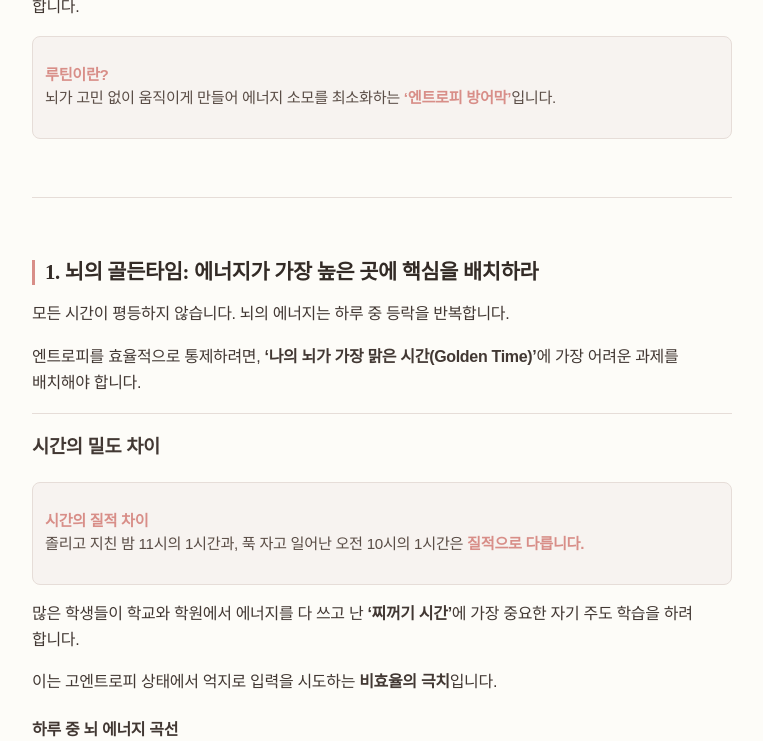
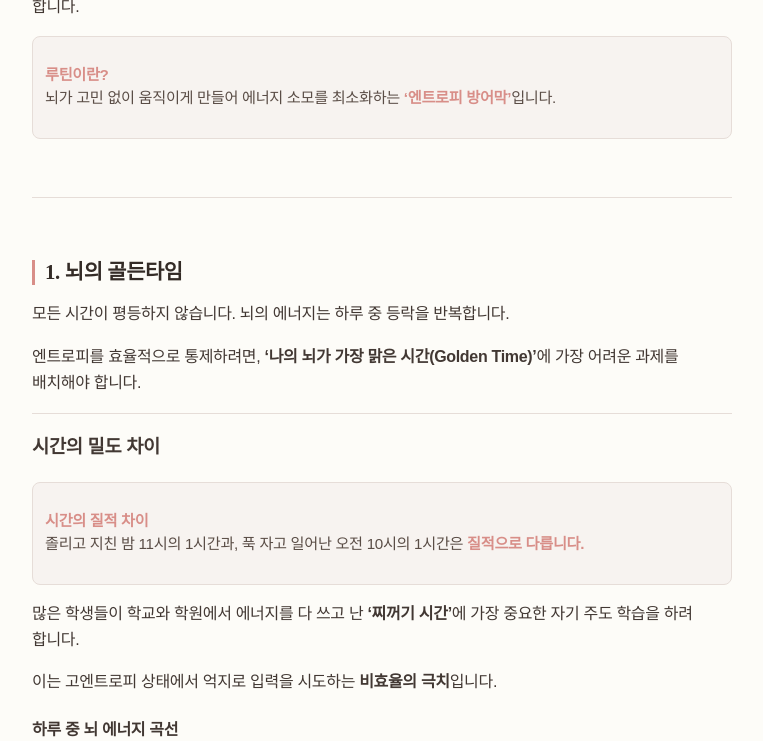
Before and after one commit to somath-edu/somath-edu.github.io, a Jekyll site: the page built from library/entropy-ch7.md, in a window 1280 px wide and 900 px high, scrolled down 1020 px, cut to the strip 0-741 px from the top of the window. Shown: the whole strip, without its empty margins (258-1021 px from the left). Built offline with Jekyll 4.4.1, drawn with Linux system fonts in a browser that asks for light colours; some web fonts are replaced; some of the changed text lies outside the part shown.

Commit message:
Update entropy-ch7.md

```diff
--- a/library/entropy-ch7.md
+++ b/library/entropy-ch7.md
@@ -36,7 +35,7 @@
 <hr>
 <br>
 
-## 1. 뇌의 골든타임: 에너지가 가장 높은 곳에 핵심을 배치하라
+## 1. 뇌의 골든타임
 
 모든 시간이 평등하지 않습니다. 뇌의 에너지는 하루 중 등락을 반복합니다.
 
@@ -118,7 +117,7 @@
 <hr>
 <br>
 
-## 2. 휴식의 재정의: 뇌의 과열을 막는 '시스템 냉각'
+## 2. 휴식의 재정의
 
 > **휴식의 본질**<br>
 > "쉬는 시간은 공부를 안 하는 시간이 아니라, 공부한 내용을 뇌에 정착시키는 시간입니다."
@@ -201,7 +200,7 @@
 <br>
 <hr>
 <br>
-## 3. 습관의 힘: 의지력 없이 돌아가는 자동화 시스템
+## 3. 습관의 힘
 
 매일 "공부해야지"라고 결심하는 것 자체가 뇌에는 큰 스트레스(부하)입니다.
 
```
Also changed, not shown: other parts of library/entropy-ch7.md (+0 -1 lines).
